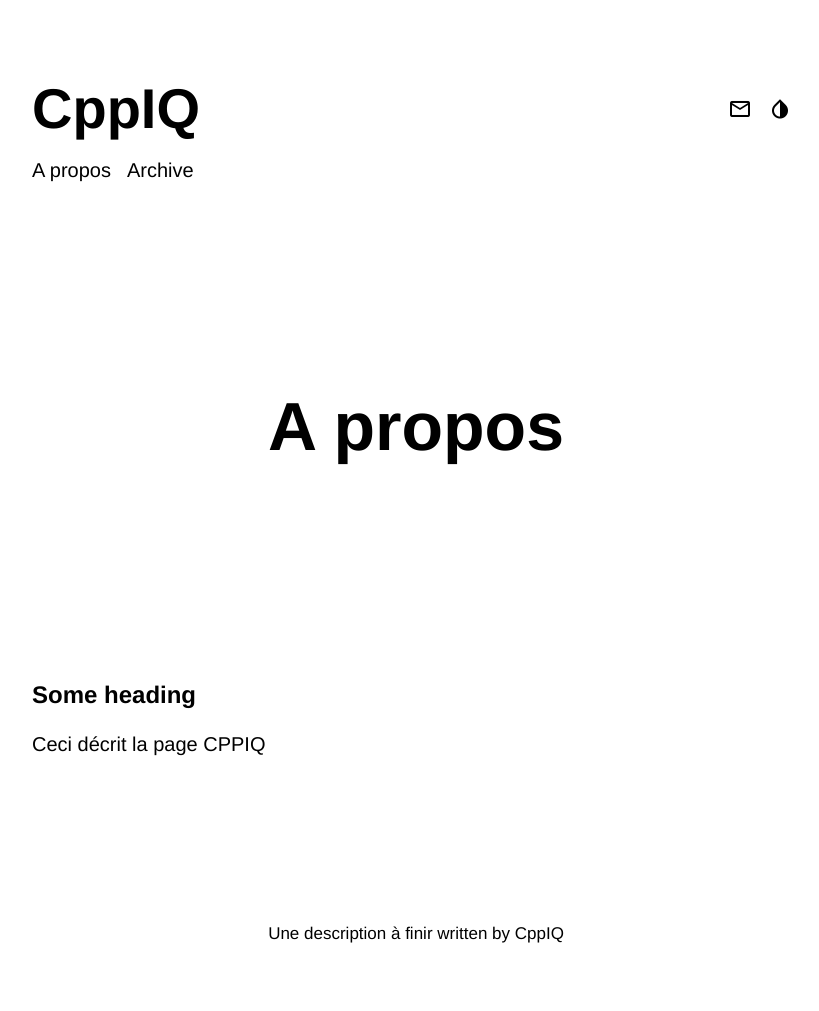
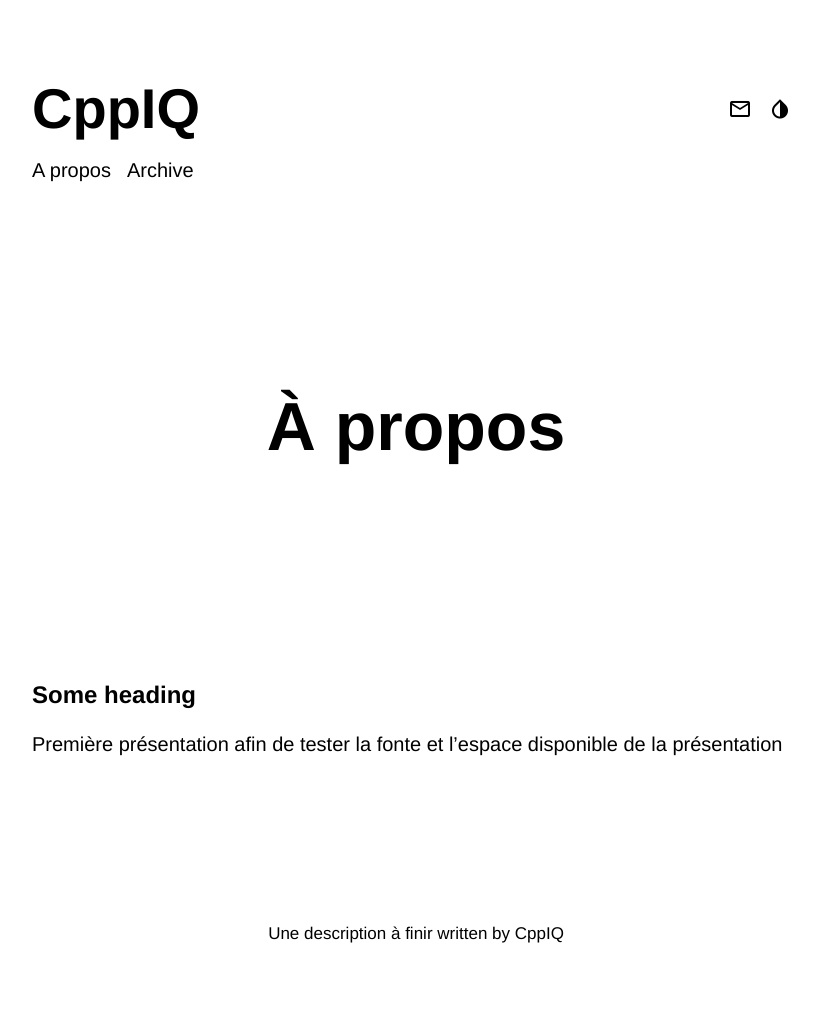
Before and after one commit to CPRETOT/CppIQ, a Jekyll site: the page built from about.md, in a window 1280 px wide. Shown: the whole page, without its empty margins (224-1043 px from the left). Built offline with Jekyll 4.4.1, drawn with Linux system fonts in a browser that asks for light colours; some web fonts are replaced.

Commit message:
Présentation

```diff
--- a/about.md
+++ b/about.md
@@ -1,6 +1,6 @@
 ---
 layout: page
-title: A propos
+title: À propos
 permalink: /a-propos/
 published: true
 ---
@@ -10,6 +10,6 @@ published: true
 
 ## Some heading
 
-Ceci décrit la page CPPIQ
+Première présentation afin de tester la fonte et l'espace disponible de la présentation
 
 </div>
```
